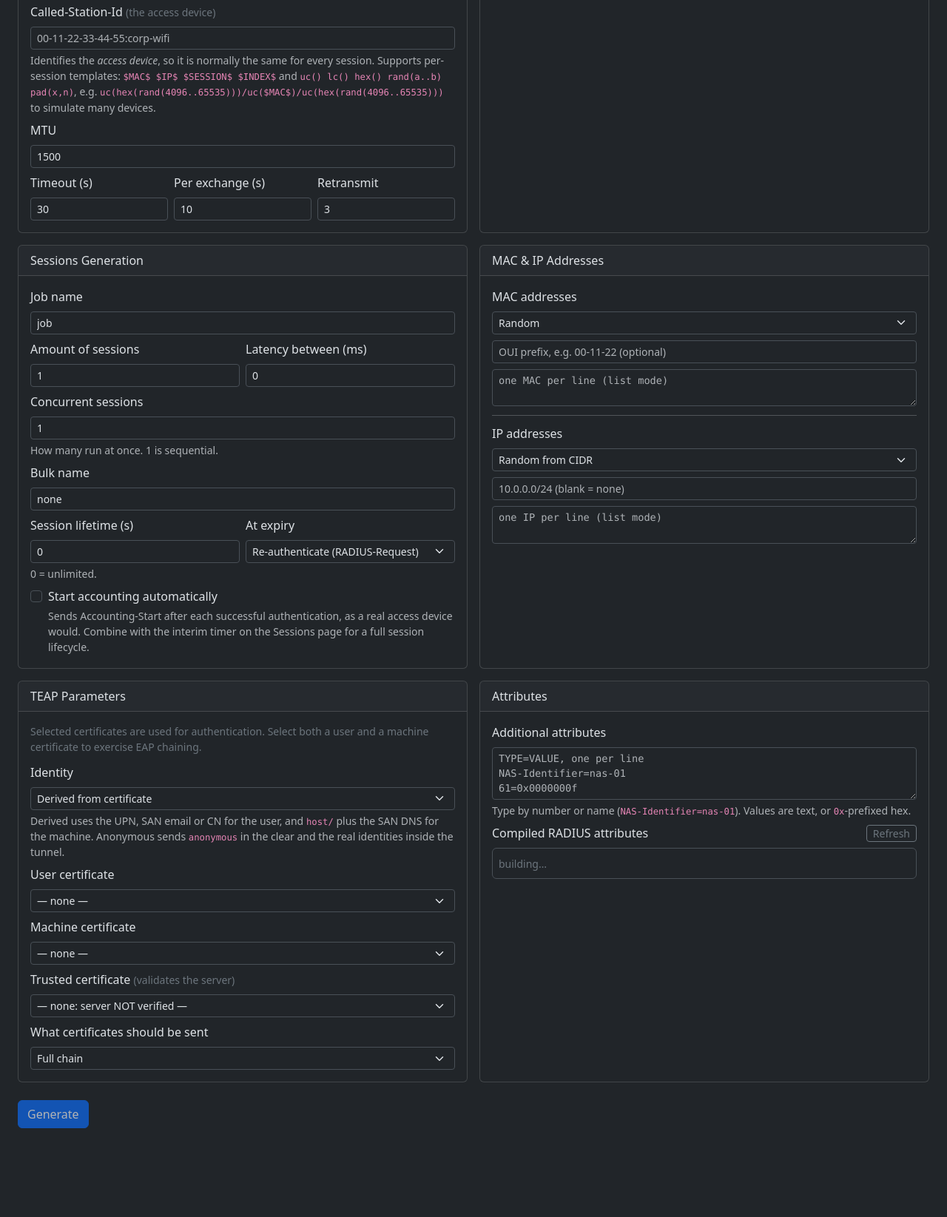
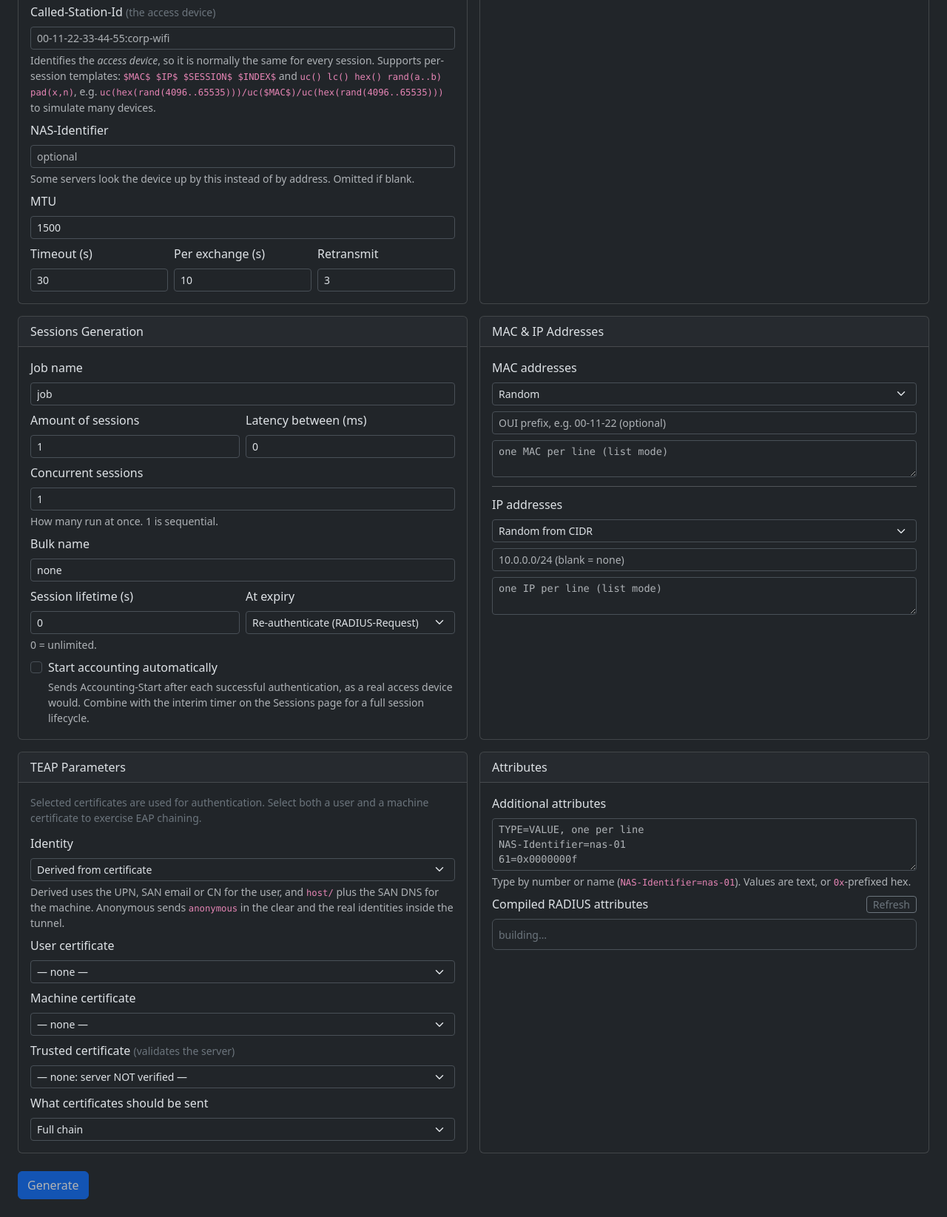
Before and after one commit to d4edalvs/radius-teap-tester, a FastAPI app: template teap_gui/templates/generate.html in a window 1280 px wide. Shown: the part 371-2016 px from the top of the page at 74% size. Before the commit the page ends 1896 px from the top, so only its background shows below. Run offline with FastAPI, Linux system fonts and the light colour scheme; the template is opened without the code that fills it, so the values that code supplies are empty; parts of the project's set-up code (start-up, migrations or seed data) failed here and were passed over; some libraries are stand-ins or nearby versions.

Commit message:
Fix the compiled attributes panel; add a NAS-Identifier field
The panel sat on 'building…' forever. hx-trigger used 'from:closest
form', which htmx cannot parse, and a malformed from: clause discards the
whole trigger spec — so even the load trigger never fired. The form now
has an id and the trigger references it explicitly.

It also listens for input rather than change alone: change only fires on
blur for text inputs, so typing a value left the preview stale, and
input covers paste as well.

Verified in a headless browser: the panel populates on load, switching to
Wireless updates Connect-Info to CONNECT 802.11, and typing updates it
without leaving the field. No console errors.

Writing that browser check surfaced that NAS-Identifier was a parameter
of the preview endpoint but had no field on the form, so it could only be
set through the additional attributes box. It is now a proper field and
is plumbed through generation and re-authentication.

```diff
--- a/teap_gui/generator.py
+++ b/teap_gui/generator.py
@@ -195,6 +195,7 @@
         called_station_id=called,
         nas_port_type=p.get("nas_port_type", 15),
         framed_mtu=p.get("framed_mtu", 1500),
+        nas_identifier=p.get("nas_identifier", ""),
         timeout=p.get("timeout", 30.0),
         exchange_timeout=p.get("exchange_timeout", 10.0),
         retries=p.get("retries", 3),
@@ -318,6 +319,7 @@
             called_station_id=rendered["called_station_id"],
             nas_port_type=p.get("nas_port_type", 15),
             framed_mtu=p.get("framed_mtu", 1500),
+            nas_identifier=p.get("nas_identifier", ""),
             timeout=p.get("timeout", 30.0),
             exchange_timeout=p.get("exchange_timeout", 10.0),
             retries=p.get("retries", 3),
--- a/teap_gui/templates/generate.html
+++ b/teap_gui/templates/generate.html
@@ -6,7 +6,7 @@
 {% if not servers %}
   <div class="alert alert-warning py-2">No servers yet — <a href="/servers">add one</a> first.</div>
 {% endif %}
-<form method="post" action="/generate">
+<form method="post" action="/generate" id="genform">
 <div class="row g-3">
 
   <div class="col-lg-6"><div class="card h-100">
@@ -28,6 +28,11 @@
           <code>uc() lc() hex() rand(a..b) pad(x,n)</code>, e.g.
           <code>uc(hex(rand(4096..65535)))/uc($MAC$)/uc(hex(rand(4096..65535)))</code>
           to simulate many devices.</div></div>
+      <div><label class="form-label">NAS-Identifier</label>
+        <input name="nas_identifier" class="form-control form-control-sm"
+               placeholder="optional">
+        <div class="form-text">Some servers look the device up by this instead
+          of by address. Omitted if blank.</div></div>
       <div><label class="form-label">MTU</label>
         <input name="framed_mtu" type="number" value="1500" class="form-control form-control-sm"></div>
       <div class="row g-2">
@@ -195,12 +200,15 @@
       <label class="form-label d-flex justify-content-between align-items-center">
         <span>Compiled RADIUS attributes</span>
         <button type="button" class="btn btn-sm btn-outline-secondary py-0"
-                hx-post="/generate/preview" hx-include="closest form"
+                hx-post="/generate/preview" hx-include="#genform"
                 hx-target="#compiled" hx-swap="innerHTML">Refresh</button>
       </label>
+      <!-- from: needs an explicit selector. A malformed from: clause makes
+           htmx discard the whole trigger spec, including load. keyup is needed
+           as well because change only fires on blur for text inputs. -->
       <div id="compiled" class="border rounded p-2" style="max-height:16rem;overflow-y:auto"
-           hx-post="/generate/preview" hx-include="closest form"
-           hx-trigger="load, change from:closest form delay:400ms"
+           hx-post="/generate/preview" hx-include="#genform"
+           hx-trigger="load, change from:#genform delay:300ms, input from:#genform delay:600ms"
            hx-swap="innerHTML">
         <span class="text-secondary small">building…</span>
       </div>
```
